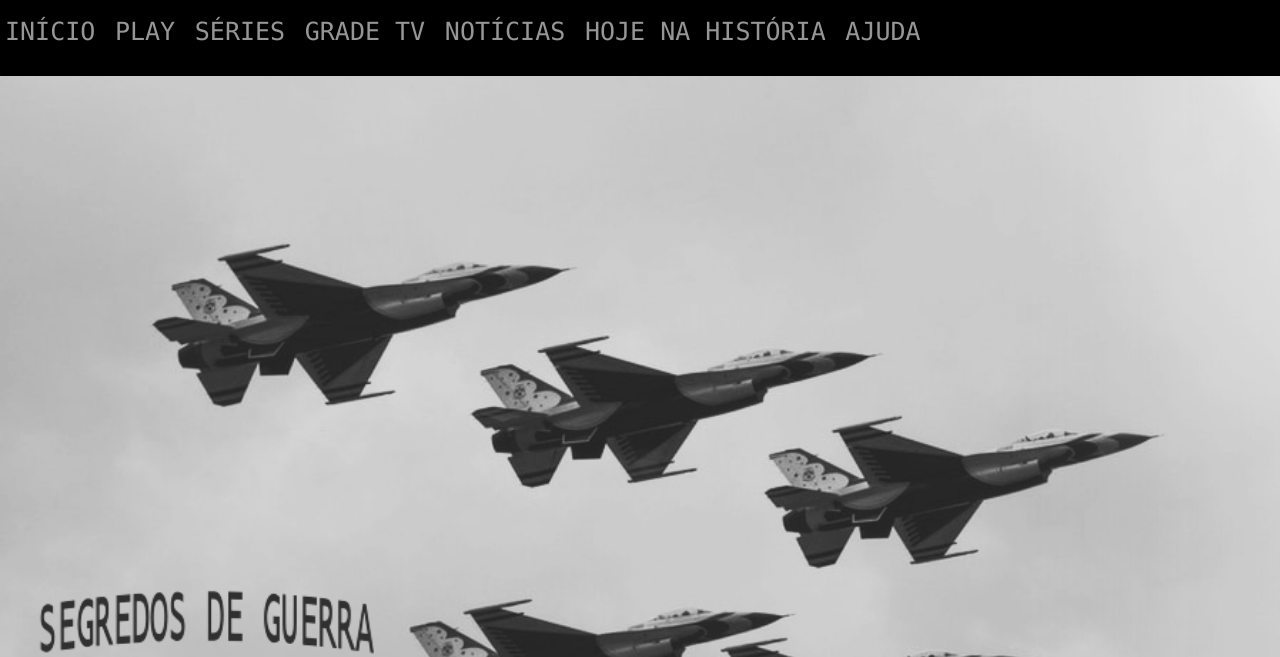
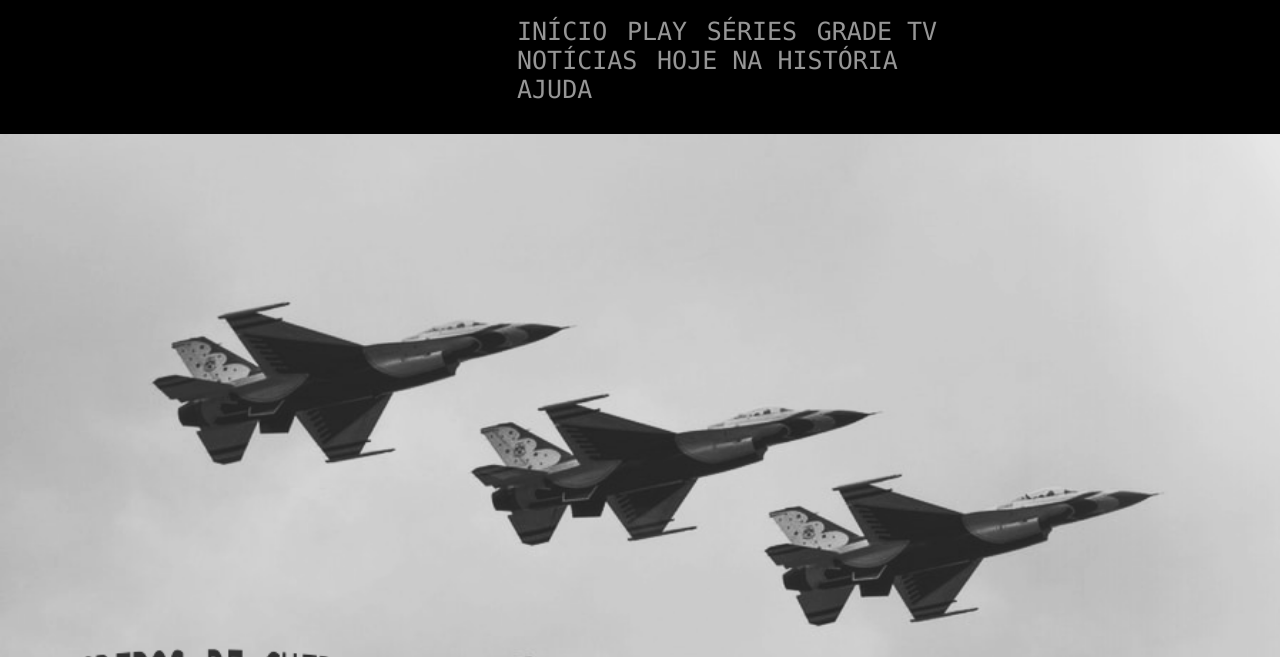
Before and after one commit to juliahormuth/history, a plain HTML site: page index.html in a window 1280 px wide. Shown: the part 143-800 px from the top of the page. Drawn offline with Linux system fonts and the light colour scheme.

Commit message:
arrumando cabeçalho

```diff
--- a/style/style.css
+++ b/style/style.css
@@ -34,26 +34,25 @@ li, a{
 
 .nave{
     list-style: none;
-    padding-right: 300px;  /*nave jogado mais a direita */
+    padding-right: 300px;
+    padding-left: 40%;      /*nave jogado mais a direita */
 }
 
-
-
-.nave li{
+.nave li {
     display: inline-block; /* elementos lado a lado */
     padding: 0px 5px;
 }
 
-.nave li a{
+.nave li a {
     font-family: 'Consolas';
     font-size: 25px;
     text-decoration: none;
     color: #969696;
-    transition: all 0.3 ease 0s;
+    transition: all 0.3s ease 0s;
 }
 
 .nave li a:hover{
-    color: #fe1834;
+    color: #fe1834; /*ao passar o mouse */
 }
 
 button{
```
